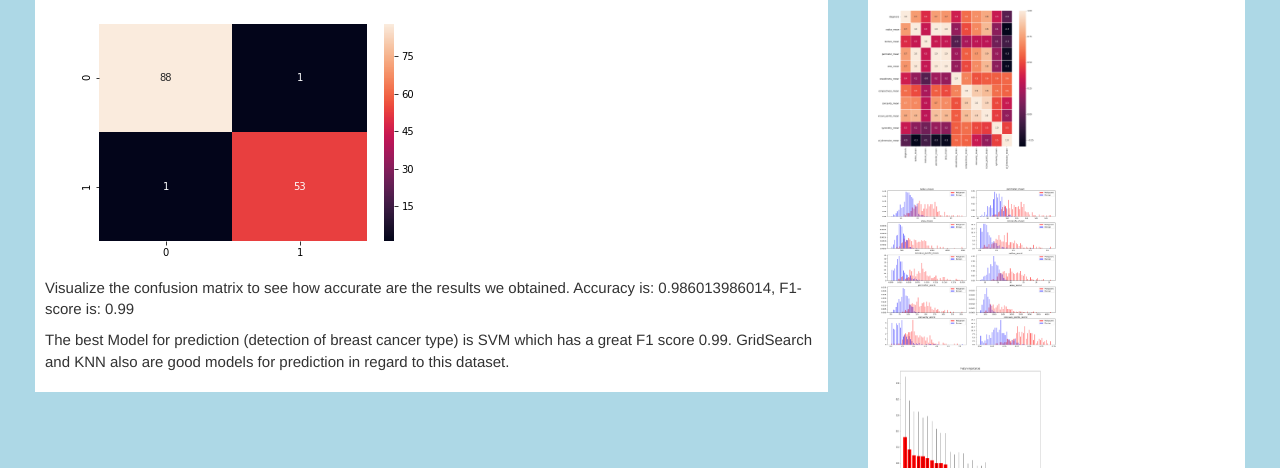
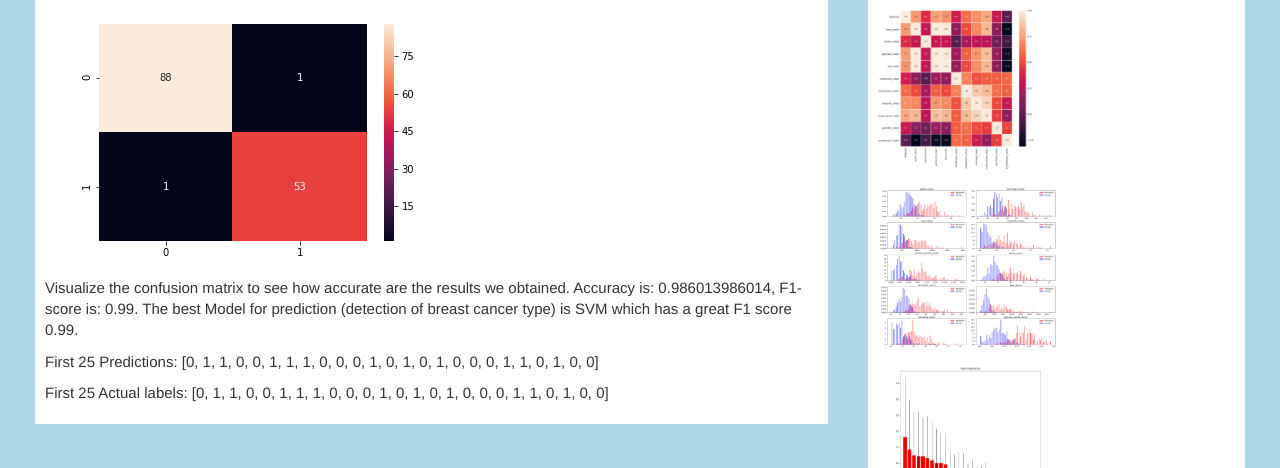
Before and after one commit to SYU2017/Breast-Cancer-Diagnosis-Data-Analysis-MachineLearning-NLP, a plain HTML site: page visualization-image-4.html in a window 1280 px wide. Shown: the part 332-800 px from the top of the page. Drawn offline with Linux system fonts and the light colour scheme.

Commit message:
Add files via upload

```diff
--- a/visualization-image-4.html
+++ b/visualization-image-4.html
@@ -68,9 +68,11 @@
                             </div>
                             <div class="content">
                                <img src="./ML-image/SVM.png" alt="SVM" class="img-responsive">
-                               <p class="category">Visualize the confusion matrix to see how accurate are the results we obtained. Accuracy is:  0.986013986014, F1-score is: 0.99
+                               <p class="category">Visualize the confusion matrix to see how accurate are the results we obtained. Accuracy is:  0.986013986014, F1-score is: 0.99. The best Model for prediction (detection of breast cancer type) is SVM which has a great F1 score 0.99.
                                </p>
-                               <p class="category">The best Model for prediction (detection of breast cancer type) is SVM which has a great F1 score 0.99. GridSearch and KNN also are good models for prediction in regard to this dataset.
+                               <p class="category">First 25 Predictions:   [0, 1, 1, 0, 0, 1, 1, 1, 0, 0, 0, 1, 0, 1, 0, 1, 0, 0, 0, 1, 1, 0, 1, 0, 0]
+                               </p>
+                               <p class="category">First 25 Actual labels: [0, 1, 1, 0, 0, 1, 1, 1, 0, 0, 0, 1, 0, 1, 0, 1, 0, 0, 0, 1, 1, 0, 1, 0, 0]
                                </p>
 
                             </div>
```
